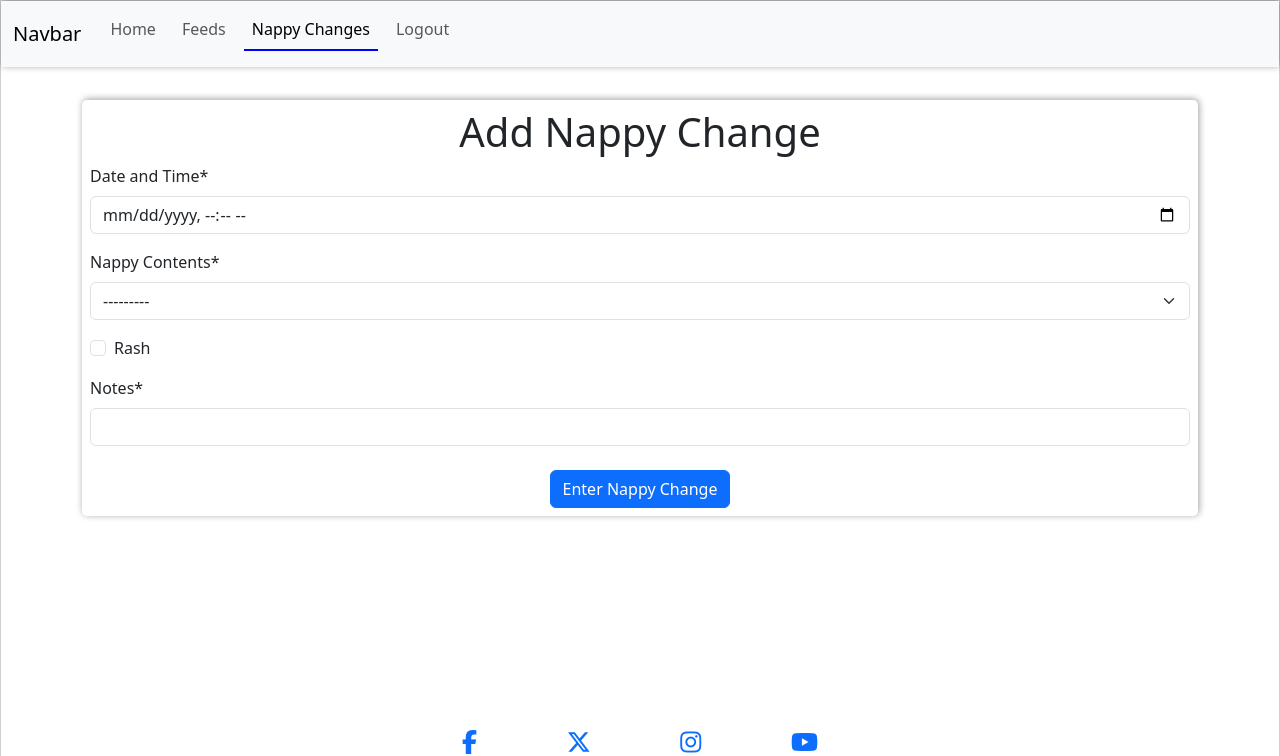
After one commit to sjayawardena/p4-baby-tracker, a Django app: page /nappy_changes/ in a window 1280 px wide. The commit adds this page. Shown: the top 756 px of the page. Run offline with Django 4.2, Linux system fonts and the light colour scheme; the visitor is signed in with stand-in values (Sample User, id 1); some libraries are stand-ins or nearby versions.

Commit message:
Get nappy_change view, form etc up and running

```diff
--- a/baby_tracker_app/urls.py
+++ b/baby_tracker_app/urls.py
@@ -21,4 +21,5 @@ urlpatterns = [
     path('admin/', admin.site.urls),
     path('accounts/', include('allauth.urls')),
     path('', include('home.urls')),
+    path('nappy_changes/', include('nappy_changes.urls'))
 ]
--- a/nappy_changes/forms.py
+++ b/nappy_changes/forms.py
@@ -1,16 +1,30 @@
 from django import forms
 from django.forms import ModelForm
+from django.forms import DateTimeInput
 
 from .models import NappyChange
 
 class DateTimeInput (forms.DateTimeInput):
-    input_type = 'date', 'time'
+    # input_type = 'date', 'time'
+    input_type = 'datetime-local'
+
+    # def __init__(self, **kwargs):
+    #     kwargs["format"] = '%Y-%m-%dT%H:%M'  # Adjust this format as needed
+    #     super().__init__(**kwargs)
 
 class NappyChangeForm(ModelForm):
-
+    """ Form to add a nappy change entry """
     class Meta:
         model = NappyChange
-        fields = ['user', 'date_and_time', 'nappy_contents', 'rash', 'notes']
+        fields = ['date_and_time', 'nappy_contents', 'rash', 'notes']
+
         widgets = {
             'date_and_time': DateTimeInput(),
         }
+
+        labels = {
+            'date_and_time': 'Date and Time',
+            'nappy_contents': 'Nappy Contents',
+            'rash': 'Rash',
+            'notes': 'Notes'
+        }
--- /dev/null
+++ b/nappy_changes/templates/nappy_changes/add_nappy_change.html
@@ -0,0 +1,16 @@
+{% extends "base.html" %}
+
+{% block title %} Add and View Nappy Changes {% endblock %}
+
+{%block content %}
+<div class="container">
+    <form method="POST" class="p-2 form">
+        <h1 class="text-center">Add Nappy Change</h1>
+        {% csrf_token %}
+        {{ form|crispy }}
+        <div class="text-center">
+            <button type="submit" class="btn btn-primary mt-2">Enter Nappy Change</button>
+        </div>
+    </form>
+</div>
+{% endblock %}
--- /dev/null
+++ b/nappy_changes/urls.py
@@ -0,0 +1,7 @@
+from django.urls import path
+from .views import AddNappyChange
+
+
+urlpatterns = [
+    path('', AddNappyChange.as_view(), name = 'add_nappy_change'),
+]
--- a/nappy_changes/views.py
+++ b/nappy_changes/views.py
@@ -1,3 +1,21 @@
-from django.shortcuts import render
+from django.views.generic import CreateView
 
-# Create your views here.
+from django.contrib.auth.mixins import LoginRequiredMixin
+
+from .models import NappyChange
+
+from .forms import NappyChangeForm
+
+
+class AddNappyChange(LoginRequiredMixin, CreateView):
+    """
+    Add nappy change view
+    """
+    template_name = 'nappy_changes/add_nappy_change.html'
+    model = NappyChange
+    form_class = NappyChangeForm
+    success_url = '/nappy_changes'
+
+    def form_valid(self, form):
+        form.instance.user = self.request.user
+        return super(AddNappyChange, self).form_valid(form)
--- a/templates/includes/header.html
+++ b/templates/includes/header.html
@@ -19,7 +19,7 @@
                 <a class="nav-link" href="#">Feeds</a>
               </li>
               <li class="nav-item">
-                <a class="nav-link" href="#">Nappy Changes</a>
+                <a class="nav-link {% if url_name == 'add_nappy_change' %}active{% endif %}" href="{% url 'add_nappy_change' %}">Nappy Changes</a>
               </li>
               {% if request.user.is_authenticated %}
               <li class="nav-item">
```
